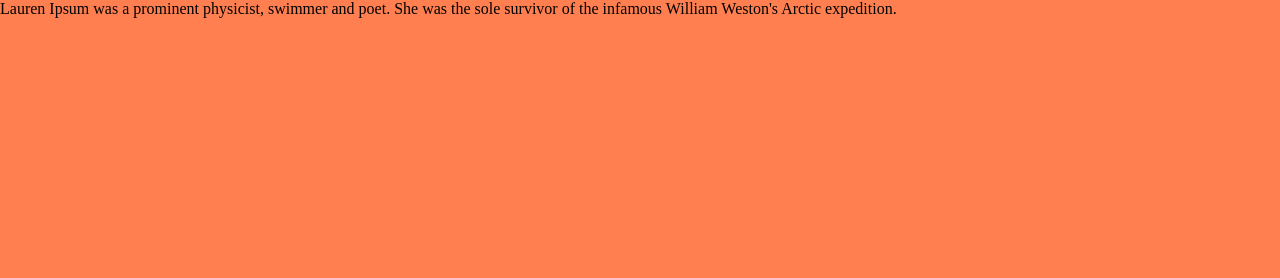
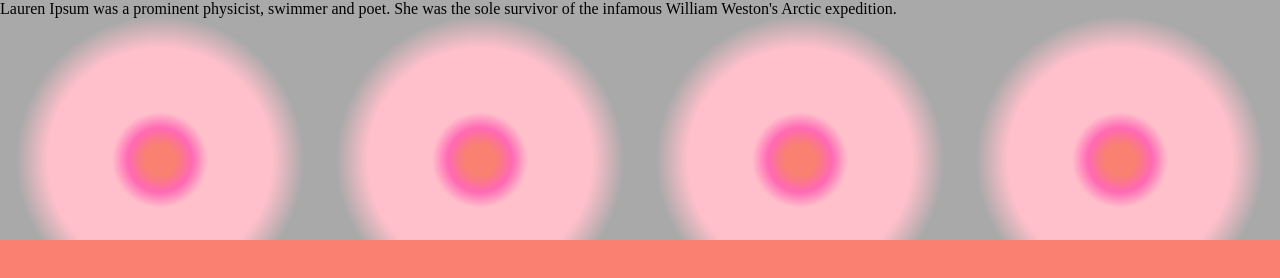
Before and after one commit to hauntedkeyboard/css_playground, a plain HTML site: page index.html in a window 1280 px wide. Drawn offline with Linux system fonts and the light colour scheme.

Commit message:
add gradient pattern

```diff
--- a/styles.css
+++ b/styles.css
@@ -1,10 +1,25 @@
 body {
     margin: 0;
-    animation: bg-color-change 5s infinite alternate;
+    /* animation: bg-color-change 5s infinite alternate; */
+    background-color: salmon;
+
 }
 
-@keyframes bg-color-change {
+/* @keyframes bg-color-change {
     0% {background-color: hotpink}
     50% {background-color: salmon}
     100% {background-color: coral}
-};
+}; */
+
+
+.section-one {
+    min-height: 30vh;
+    background-image: radial-gradient(circle,
+                                        transparent 1rem,
+                                        hotpink 2rem,
+                                        pink 3rem,
+                                        pink 7rem,
+                                        darkgrey 9rem);
+    background-size: 20rem 20rem;
+
+}
```
